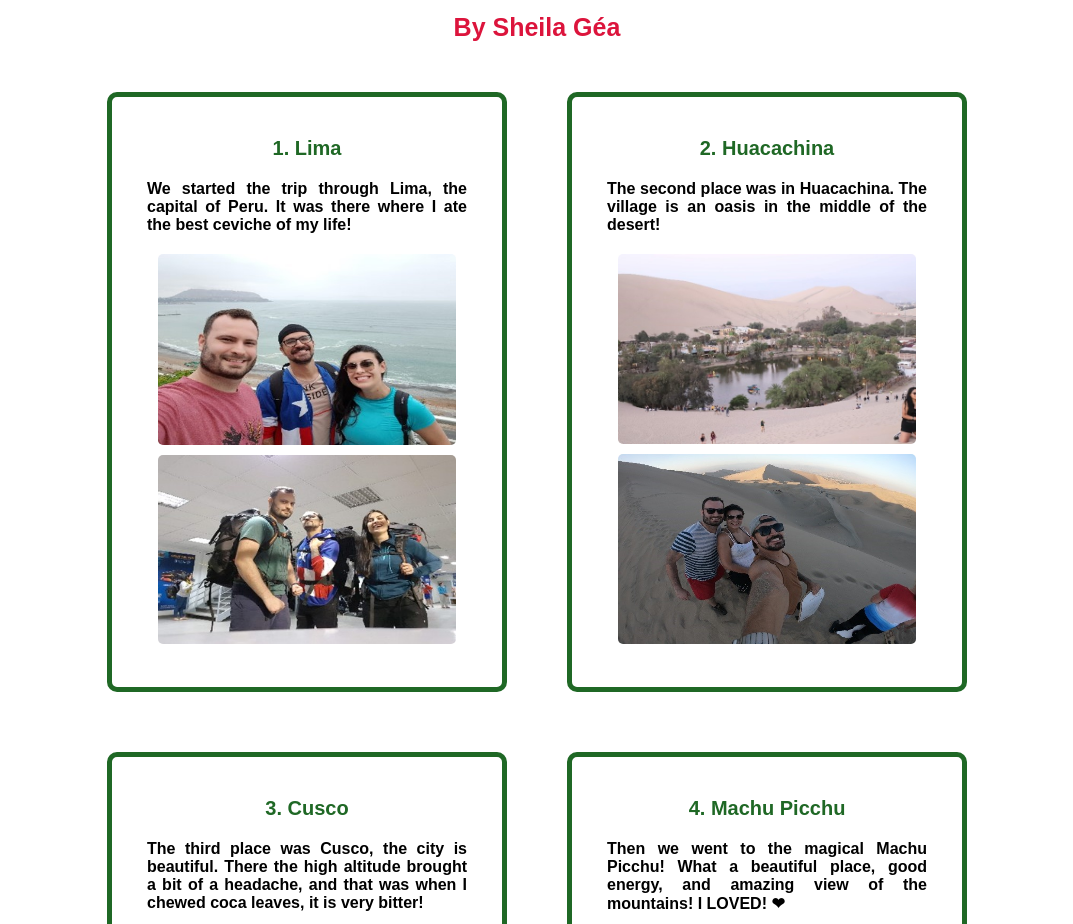
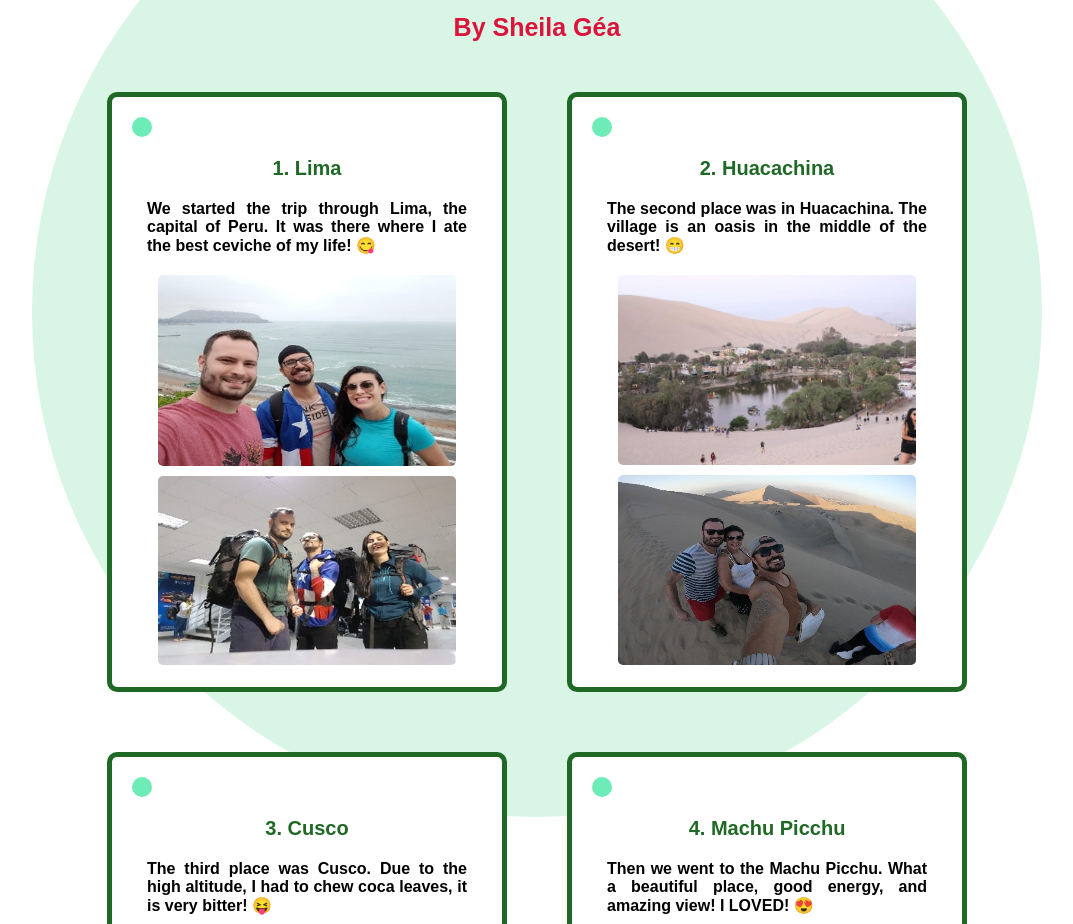
Before and after one commit to SheilaGea/First-Website, a website: page index.html in a window 1280 px wide. Shown: the part 88-1012 px from the top of the page, without its empty margins (103-1176 px from the left). Drawn offline with Linux system fonts and the light colour scheme.

Commit message:
add components

```diff
--- a/index.html
+++ b/index.html
@@ -4,19 +4,23 @@
     <!-- This is the web page name, displayed in a browser tab -->
         <title>Travel Gallery</title>
         <meta charset="utf-8">
+        <meta name="viewport" content="width=device-width, initial-scale=1.0">
         <link href="styles/index.css" rel="stylesheet"/>
     </head>
     <body>
         <h1 class="title"> &#128247; Travel Gallery - Peru 2018</h1>
         <h2> By <strong>Sheila Géa</strong></h2>
 
+    <div class="background-ellipse"></div>
+
     <div class="cards">
 
         <!-- First card -->
         <div class="card">
+            <div class="green-circle"></div>
             <h3 class="subtitle">1. Lima</h3>
             <p> We started the trip through Lima, the capital of Peru.
-                It was there where I ate the best ceviche of my life!
+                It was there where I ate the best ceviche of my life! &#128523;
             </p>
             <div class="image-container">
                 <img src= "images/Lima1.jpg"/>
@@ -25,9 +29,10 @@
         </div>
         <!-- Second card -->
         <div class="card">
+            <div class="green-circle"></div>
             <h3 class="subtitle">2. Huacachina</h3>
             <p> The second place was in Huacachina.
-                The village is an oasis in the middle of the desert!
+                The village is an oasis in the middle of the desert! &#128513;
             </p>
             <div class="image-container">
                 <img src="images/Haucachina1.jpg"/>
@@ -36,10 +41,11 @@
         </div>
         <!-- Third card -->
         <div class="card">
+            <div class="green-circle"></div>
             <h3 class="subtitle">3. Cusco</h3>
-            <p> The third place was Cusco, the city is beautiful.
-                There the high altitude brought a bit of a headache,
-                and that was when I chewed coca leaves, it is very bitter!
+            <p> The third place was Cusco.
+                 Due to the high altitude, I had to chew coca leaves,
+                 it is very bitter! &#128541;
             </p>
             <div class="image-container">
                 <img src="images/Cusco1.jpg"/>
@@ -48,9 +54,10 @@
         </div>
         <!-- Fourth card -->
         <div class="card">
+            <div class="green-circle"></div>
             <h3 class="subtitle">4. Machu Picchu</h3>
-            <p> Then we went to the magical Machu Picchu! What a beautiful place,
-                good energy, and amazing view of the mountains! I LOVED! &#10084;
+            <p> Then we went to the Machu Picchu. What a beautiful place,
+                good energy, and amazing view! I LOVED! &#128525;
             </p>
             <div class="image-container">
                 <img src="images/Machu_Picchu1.jpg"/>
@@ -59,10 +66,10 @@
         </div>
         <!-- Fifth card -->
         <div class="card">
+            <div class="green-circle"></div>
             <h3 class="subtitle">5. Ilhas Flutantes de Uros</h3>
-            <p> Last but not least we went to Puno, there we visit the Ilhas Flutantes de Uros,
-                these islands are on Lake Titicaca.
-
+            <p> Finally, we went to Puno, there we visited the Floating Islands
+                made with land and grass in the middle of Lake Titicaca. &#128562;
             </p>
             <div class="image-container">
                 <img src="images/Puno1.jpg"/>
@@ -71,10 +78,10 @@
         </div>
         <!-- Sixth card -->
         <div class="card">
+            <div class="green-circle"></div>
             <img class="gif" src="images/plane-travel.gif"/>
             <p class= "information"> If you want to know more about the trip... </p>
             <a class= "information" href="https://www.linkedin.com/in/sheilagea"> &#9993; Message Me!</a>
-
         </div>
 
     </div>
--- a/styles/index.css
+++ b/styles/index.css
@@ -76,6 +76,8 @@ h2 {
     padding: 20px;
     margin: 30px;
     justify-content: center;
+    cursor: pointer;
+    transition: transform 0.2s;
 }
 
 .cards {
@@ -94,3 +96,36 @@ h2 {
     border-radius: 10px;
     flex-direction:column;
 }
+
+.card:hover {
+    background-color: rgb(110, 236, 184);
+
+    transform: scale(1.1) rotate(-10deg);
+    box-shadow: rgb(26, 151, 93) ;
+}
+
+.background-ellipse {
+    background-color: rgb(216, 245, 229);
+    border-radius: 50%;
+    width: 1000px;
+    height: 1000px;
+    padding: 5px;
+    display: flex;
+    justify-content: center;
+    align-items: center;
+
+    z-index: -1;
+    position: absolute;
+    top: 50%;
+    left: 50%;
+    transform: translate(-50%, -50%);
+}
+
+.green-circle {
+    width: 20px;
+    height: 20px;
+
+    border-radius: 50%;
+
+    background-color: rgb(110, 236, 184);
+}
```
